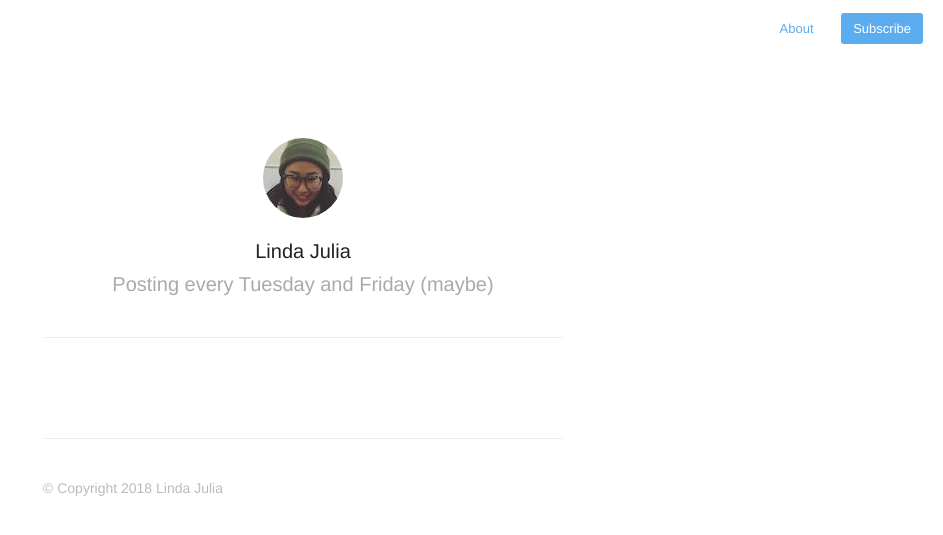
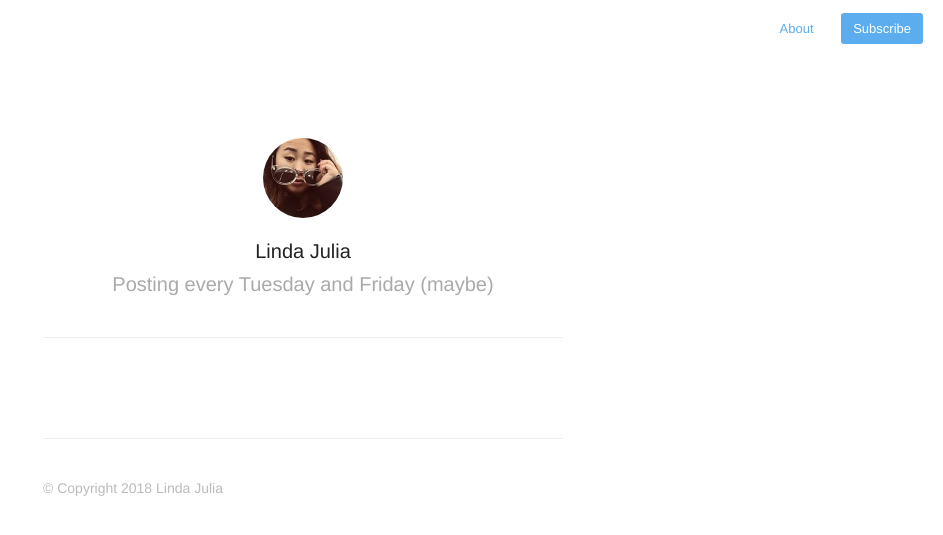
Before and after one commit to ljzhong/ljzhong.github.io, a Jekyll site: the page built from index.html, in a window 1280 px wide. Shown: the top 535 px of the page, without its empty margins (337-1280 px from the left). Built offline with Jekyll 4.4.1, drawn with Linux system fonts in a browser that asks for light colours; nearby versions of some CDN libraries; the list of posts is cut into pages by our own code.

```diff
--- a/_config.yml
+++ b/_config.yml
@@ -20,7 +20,7 @@ disqus_shortname: 'your-disqus-shortname'
 # Details for the RSS feed generator
 url:            'http://www.itslindajulia.com/'
 author:         'Linda Julia'
-authorTwitter:  'tbd'
+authorInsta:    'itslindajulia'
 
 permalink:       /404.html
 
--- a/_includes/profile.html
+++ b/_includes/profile.html
@@ -3,10 +3,10 @@
         <header id="header">
         {% if site.aboutPage %}
             <a href="{{ site.baseurl }}about">
-                <img id="avatar" class="2x" src="{{ site.baseurl }}assets/images/avatar2017.jpg"/>
+                <img id="avatar" class="2x" src="{{ site.baseurl }}assets/images/avatar2018.jpg"/>
             </a>
         {% else %}
-            <img id="avatar" class="2x" src="{{ site.baseurl }}assets/images/avatar2017.jpg"/>
+            <img id="avatar" class="2x" src="{{ site.baseurl }}assets/images/avatar2018.jpg"/>
         {% endif %}
             <h1>{{ site.author }}</h1>
             <h2>{{ site.description }}</h2>
--- a/_layouts/post.html
+++ b/_layouts/post.html
@@ -13,8 +13,8 @@ archive: true
     </section>
 </article>
 <footer id="post-meta" class="clearfix">
-    <a href="http://twitter.com/{{ site.authorTwitter }}">
-        <img class="avatar" src="{{ site.baseurl }}assets/images/avatar2017.jpg">
+    <a href="https://www.instagram.com/{{ site.authorTwitter }}">
+        <img class="avatar" src="{{ site.baseurl }}assets/images/avatar2018.jpg">
         <div>
             <span class="dark">{{ site.author }}</span>
             <span>{{ site.description }}</span>
```
Also changed, not shown: assets/images/avatar2018.jpg (added), assets/images/avatar2018@2x.jpg (added).
